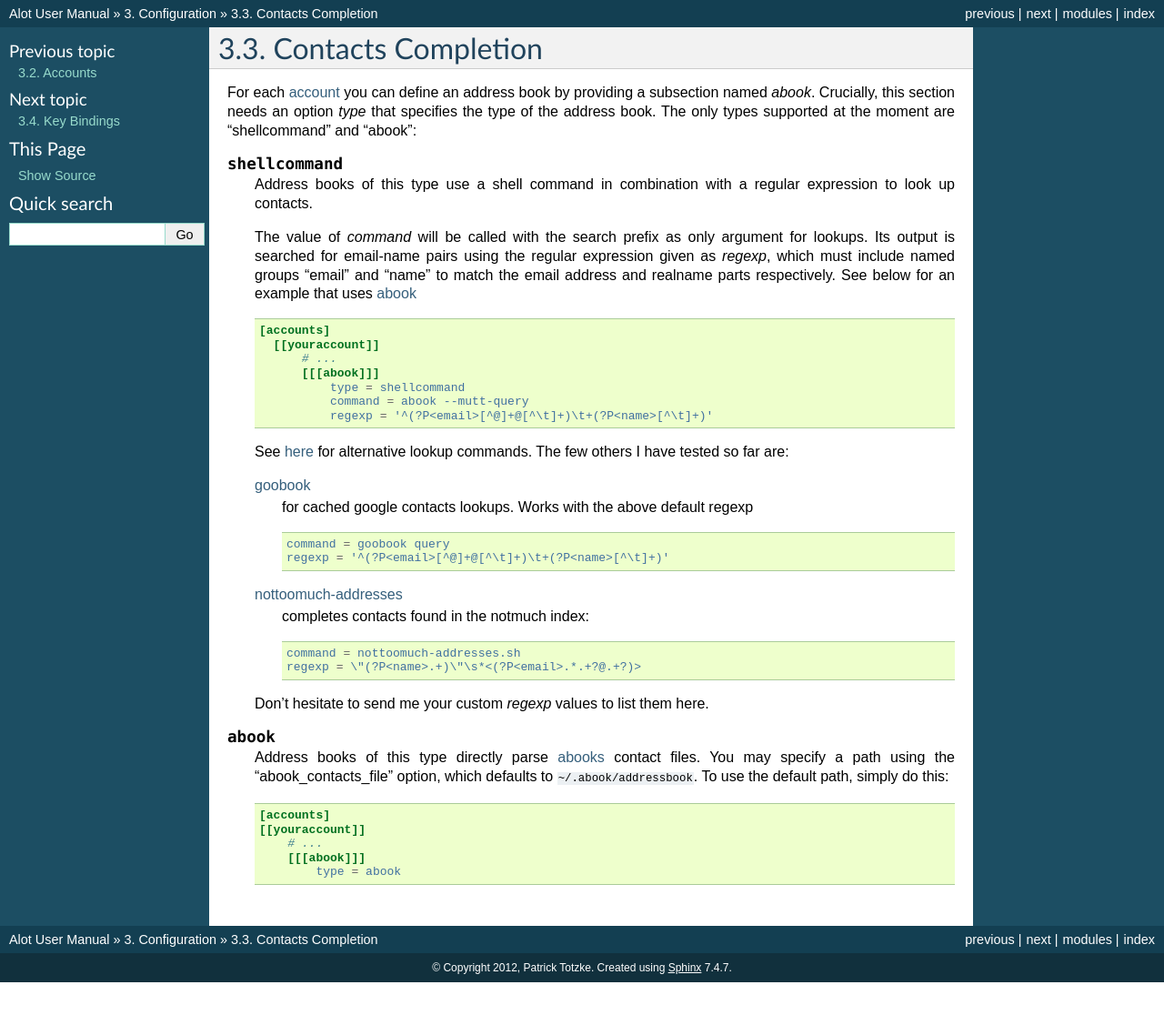
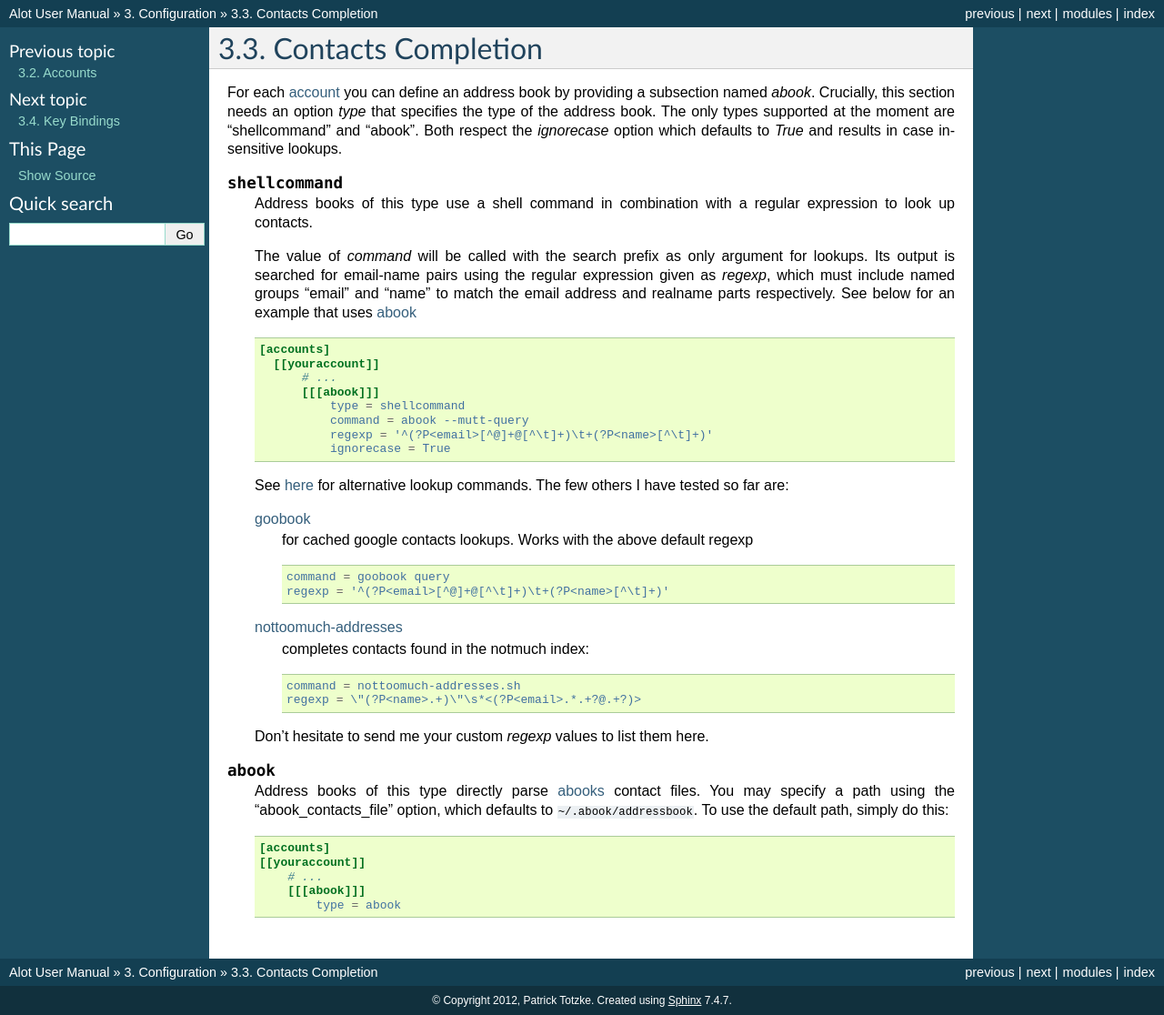
Before and after one commit to pazz/alot, a Sphinx documentation site: the page built from docs/source/configuration/contacts_completion.rst, in a window 1280 px wide. Shown: the whole page at 91% size. Built offline with Sphinx 7.4.7, drawn with Linux system fonts in a browser that asks for light colours; before the commit the page ends 1080 px from its top, so only the background shows below that.

Commit message:
doc: mention 'ignorecase' in configuration docs

```diff
--- a/docs/source/configuration/contacts_completion.rst
+++ b/docs/source/configuration/contacts_completion.rst
@@ -4,7 +4,8 @@ Contacts Completion
 ===================
 For each :ref:`account <config.accounts>` you can define an address book by providing a subsection named `abook`.
 Crucially, this section needs an option `type` that specifies the type of the address book.
-The only types supported at the moment are "shellcommand" and "abook":
+The only types supported at the moment are "shellcommand" and "abook".
+Both respect the `ignorecase` option which defaults to `True` and results in case insensitive lookups.
 
 .. describe:: shellcommand
 
@@ -25,6 +26,7 @@ The only types supported at the moment are "shellcommand" and "abook":
                     type = shellcommand
                     command = abook --mutt-query
                     regexp = '^(?P<email>[^@]+@[^\t]+)\t+(?P<name>[^\t]+)'
+                    ignorecase = True
 
 
     See `here <http://notmuchmail.org/emacstips/#index12h2>`_ for alternative lookup commands.
```
